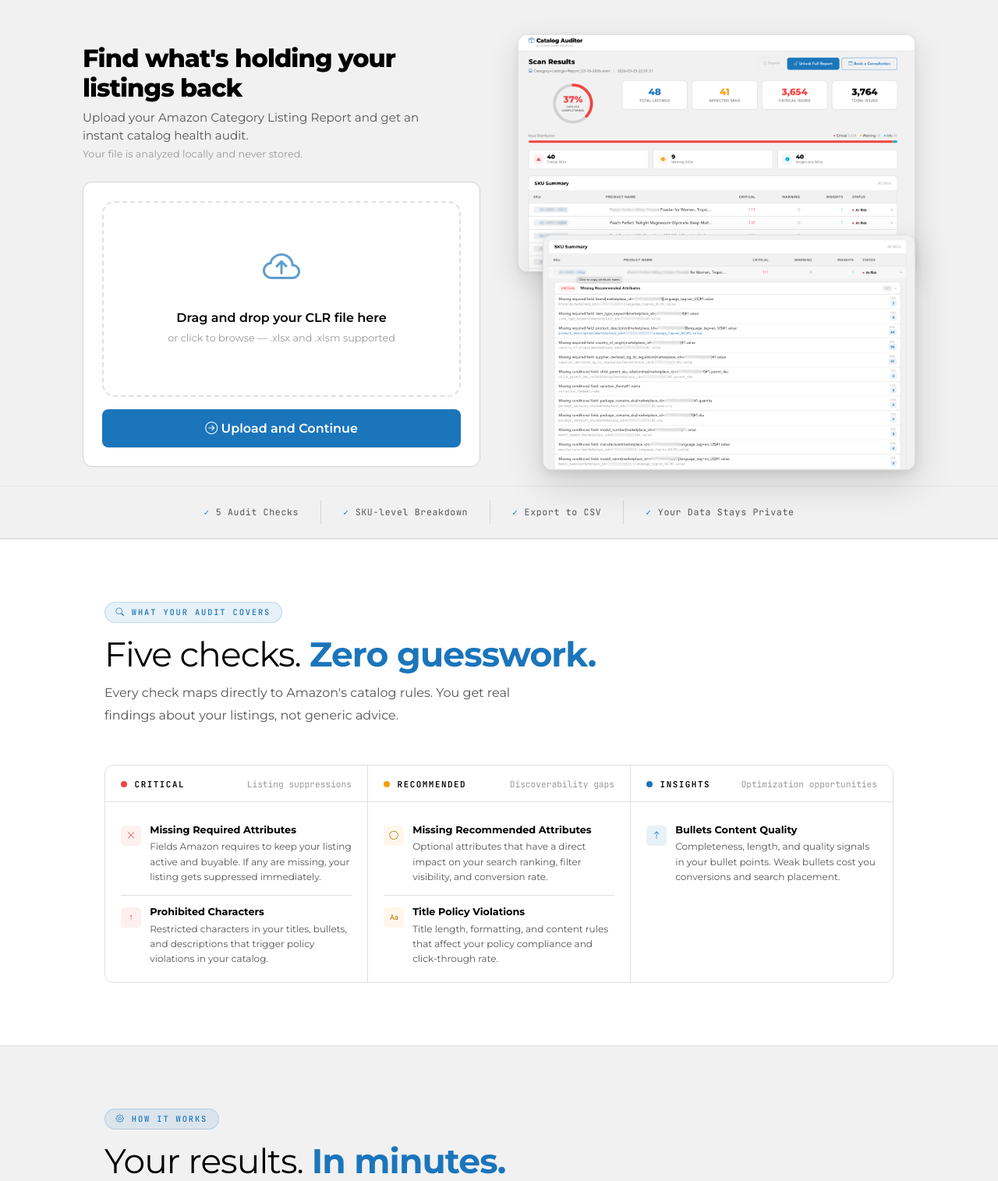
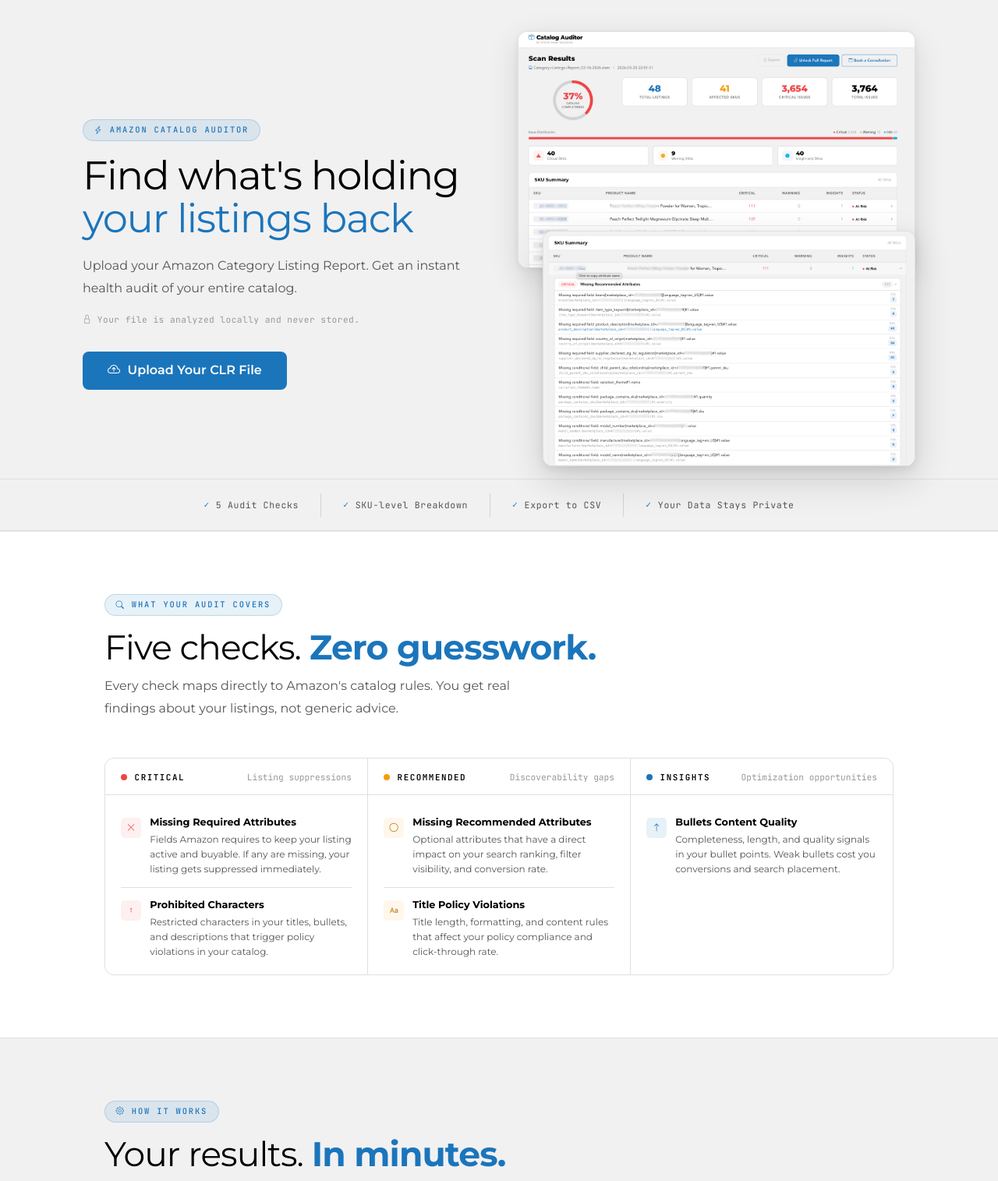
Before and after one commit to vahungc-code/amazon-catalog-auditor, a Flask app: page / in a window 1280 px wide. Shown: the part 61-1576 px from the top of the page at 78% size. Run offline with Flask 3, Linux system fonts and the light colour scheme.

Commit message:
Redesign hero section to match team's landing page style
- Clean hero copy with eyebrow badge, large headline, subtitle
- Single upload button replaces drag-and-drop zone
- Button swaps to "Upload and Continue" after file selection
- Accent color headline text (not italic)
- JetBrains Mono for privacy line

Co-Authored-By: Claude Opus 4.6 (1M context) <noreply@anthropic.com>

```diff
--- a/web/static/css/style.css
+++ b/web/static/css/style.css
@@ -1254,6 +1254,56 @@ code {
     margin: 0 auto;
     padding: 0 1.5rem;
 }
+.hero-copy {
+    padding-top: 2rem;
+}
+.hero-h1 {
+    font-family: var(--font-display);
+    font-size: clamp(2rem, 4.5vw, 3.2rem);
+    font-weight: 400;
+    line-height: 1.08;
+    letter-spacing: -0.025em;
+    color: var(--text);
+    margin-bottom: 1.25rem;
+}
+.hero-h1 em {
+    font-style: normal;
+    color: var(--accent);
+    font-weight: 400;
+}
+.hero-sub {
+    font-size: 1rem;
+    font-weight: 400;
+    color: var(--text-muted);
+    line-height: 1.8;
+    max-width: 520px;
+    margin-bottom: 0.75rem;
+}
+.hero-privacy {
+    display: inline-flex;
+    align-items: center;
+    gap: 0.45rem;
+    font-family: var(--font-mono);
+    font-size: 0.7rem;
+    color: var(--text-dim);
+    letter-spacing: 0.04em;
+    margin-bottom: 2rem;
+}
+.hero-upload-form {
+    margin-bottom: 1rem;
+}
+.hero-upload-label {
+    display: inline-flex;
+    align-items: center;
+    gap: 0.6rem;
+    cursor: pointer;
+    text-decoration: none;
+}
+.hero-upload-btns {
+    display: flex;
+    gap: 0.75rem;
+    flex-wrap: wrap;
+}
 .hero-demo {
     position: relative;
     padding: 1rem 0;
--- a/web/static/js/upload.js
+++ b/web/static/js/upload.js
@@ -1,16 +1,11 @@
 document.addEventListener('DOMContentLoaded', function () {
-    const dropZone = document.getElementById('drop-zone');
     const fileInput = document.getElementById('clr-file');
     const fileInfo = document.getElementById('file-info');
     const fileName = document.getElementById('file-name');
     const uploadBtn = document.getElementById('upload-btn');
+    const submitBtn = document.getElementById('submit-btn');
 
-    if (!dropZone || !fileInput) return;
-
-    // Click to browse
-    dropZone.addEventListener('click', function () {
-        fileInput.click();
-    });
+    if (!fileInput) return;
 
     // File selected via input
     fileInput.addEventListener('change', function () {
@@ -19,35 +14,15 @@ document.addEventListener('DOMContentLoaded', function () {
         }
     });
 
-    // Drag and drop
-    dropZone.addEventListener('dragover', function (e) {
-        e.preventDefault();
-        dropZone.classList.add('drag-over');
-    });
-
-    dropZone.addEventListener('dragleave', function () {
-        dropZone.classList.remove('drag-over');
-    });
-
-    dropZone.addEventListener('drop', function (e) {
-        e.preventDefault();
-        dropZone.classList.remove('drag-over');
-        if (e.dataTransfer.files.length > 0) {
-            const file = e.dataTransfer.files[0];
-            const ext = file.name.split('.').pop().toLowerCase();
-            if (ext === 'xlsx' || ext === 'xlsm') {
-                fileInput.files = e.dataTransfer.files;
-                showFile(file);
-            } else {
-                alert('Only .xlsx and .xlsm files are supported.');
-            }
-        }
-    });
-
     function showFile(file) {
         fileName.textContent = file.name + ' (' + formatSize(file.size) + ')';
         fileInfo.classList.remove('d-none');
-        uploadBtn.disabled = false;
+        // Hide the "Upload Your CLR File" label, show the submit button
+        if (uploadBtn) uploadBtn.classList.add('d-none');
+        if (submitBtn) {
+            submitBtn.classList.remove('d-none');
+            submitBtn.disabled = false;
+        }
     }
 
     function formatSize(bytes) {
--- a/web/templates/index.html
+++ b/web/templates/index.html
@@ -6,36 +6,26 @@
 <!-- Hero: 2-column layout -->
 <div class="hero-grid">
     <!-- Left: copy + upload -->
-    <div>
-        <div style="margin-top: 2rem; margin-bottom: 1.5rem;">
-            <h1 class="fw-800" style="font-size: 2rem; letter-spacing: -0.03em;">
-                Find what's holding your listings back
-            </h1>
-            <p class="text-muted-custom mt-2" style="font-size: 0.95rem; max-width: 480px;">
-                Upload your Amazon Category Listing Report and get an instant catalog health audit.
-                <br><span class="text-dim" style="font-size: 0.8rem;">Your file is analyzed locally and never stored.</span>
-            </p>
-        </div>
+    <div class="hero-copy">
+        <span class="lp-eyebrow"><i class="bi bi-lightning-charge"></i> Amazon Catalog Auditor</span>
+        <h1 class="hero-h1">Find what's holding <em>your listings back</em></h1>
+        <p class="hero-sub">Upload your Amazon Category Listing Report. Get an instant health audit of your entire catalog.</p>
+        <p class="hero-privacy"><i class="bi bi-lock"></i> Your file is analyzed locally and never stored.</p>
 
-        <div class="card-dark p-4 mb-4">
-            <form action="{{ url_for('main.upload_file') }}" method="POST" enctype="multipart/form-data" id="upload-form">
-                <div id="drop-zone" class="drop-zone text-center p-5 mb-3">
-                    <i class="bi bi-cloud-arrow-up drop-icon"></i>
-                    <p class="mt-3 mb-1" style="color: var(--text); font-weight: 600;">Drag and drop your CLR file here</p>
-                    <p class="text-dim" style="font-size: 0.8rem;">or click to browse &mdash; .xlsx and .xlsm supported</p>
+        <form action="{{ url_for('main.upload_file') }}" method="POST" enctype="multipart/form-data" id="upload-form" class="hero-upload-form">
             <input type="file" name="clr_file" id="clr-file" class="d-none" accept=".xlsx,.xlsm">
-                    <div id="file-info" class="mt-2 d-none">
+            <div id="file-info" class="d-none mb-2">
                 <span class="badge-severity badge-info" id="file-name" style="font-size: 0.8rem;"></span>
             </div>
-                </div>
-                <div class="d-grid">
-                    <button type="submit" class="btn-accent btn-lg" id="upload-btn" disabled>
+            <div class="hero-upload-btns">
+                <label for="clr-file" class="btn-accent btn-lg hero-upload-label" id="upload-btn">
+                    <i class="bi bi-cloud-arrow-up"></i> Upload Your CLR File
+                </label>
+                <button type="submit" class="btn-accent btn-lg d-none" id="submit-btn" disabled>
                     <i class="bi bi-arrow-right-circle"></i> Upload and Continue
                 </button>
             </div>
         </form>
-        </div>
-
     </div>
 
     <!-- Right: demo screenshots -->
```
Lines whose indentation alone changed are shown as unchanged.
